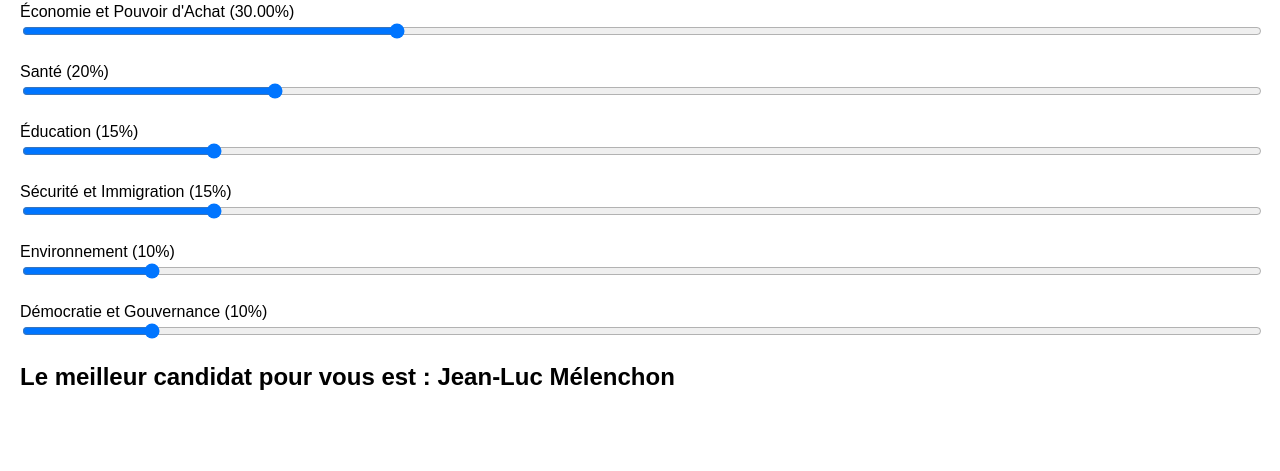
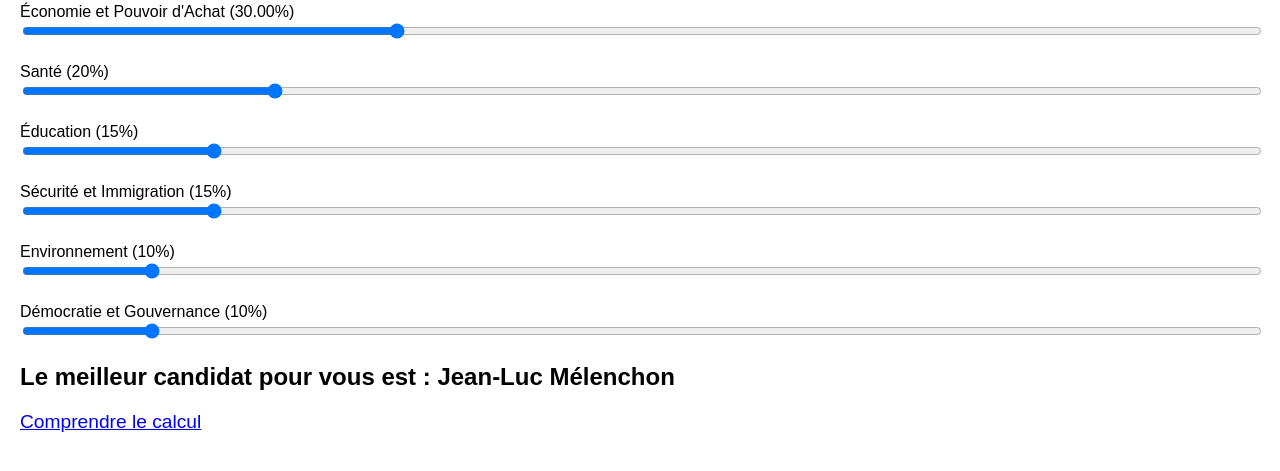
Before and after one commit to kiroxan/the-president, a plain HTML site: page index.html in a window 1280 px wide. Shown: the part 77-548 px from the top of the page. Drawn offline with Linux system fonts and the light colour scheme.

Commit message:
Update index.html

```diff
--- a/index.html
+++ b/index.html
@@ -19,6 +19,10 @@
             margin-top: 20px;
             font-size: 1.5em;
             font-weight: bold;
+        }
+        #calculation-link {
+            margin-top: 20px;
+            font-size: 1.2em;
         }
     </style>
 </head>
@@ -49,6 +53,12 @@
         <input type="range" id="democracy" class="slider" min="0" max="100" value="10" oninput="updateValues('democracy')">
     </div>
     <div id="result">Le meilleur candidat pour vous est : <span id="bestCandidate">Calcul en cours...</span></div>
+
+    <div id="calculation-link">
+        <a href="https://docs.google.com/document/d/1USNuvBMnHsckaPZQmXprbmLj_Venid4MUuptGj91tLA/edit?usp=sharing" target="_blank">
+            Comprendre le calcul
+        </a>
+    </div>
 
     <script>
         const candidates = {
```
